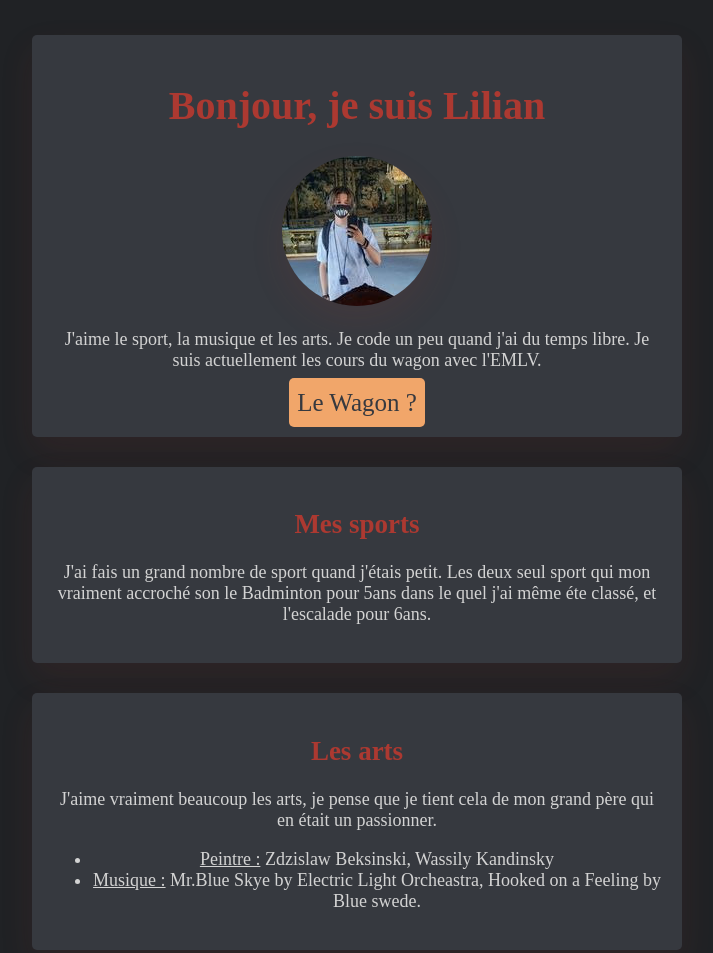
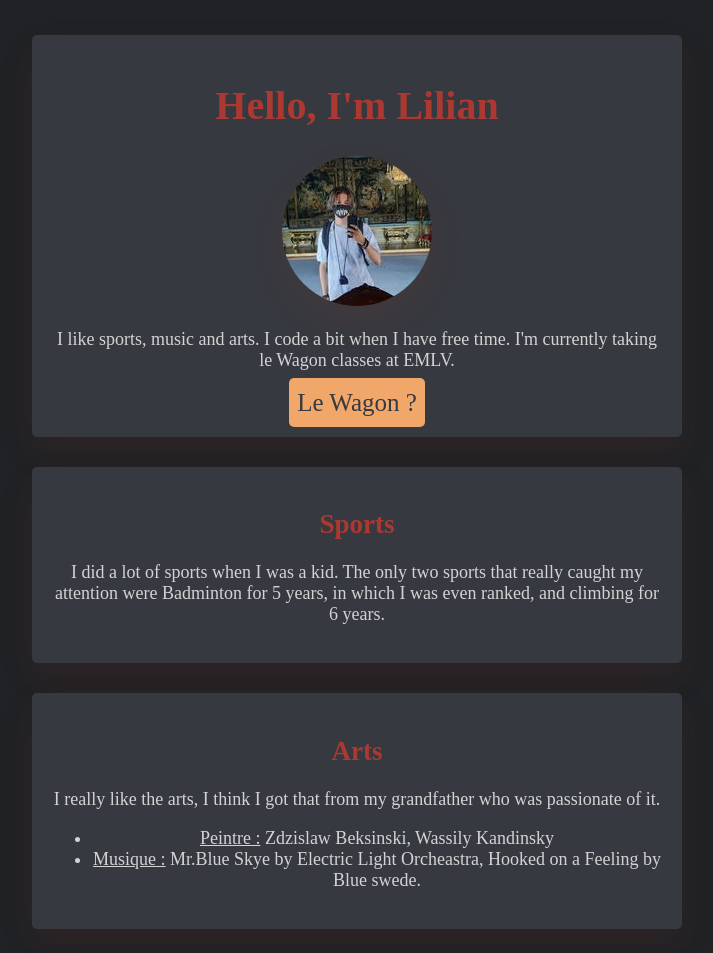
Before and after one commit to lilian-barrier/my-profile, a plain HTML site: page index.html in a window 1280 px wide. Shown: the top 953 px of the page, without its empty margins (283-996 px from the left). Drawn offline with Linux system fonts and the light colour scheme.

Commit message:
Update index.html

```diff
--- a/index.html
+++ b/index.html
@@ -11,18 +11,18 @@
 <body>
   <div class="container">
     <div class="ombrerouge arrondi greyboxes">
-      <h1> Bonjour, je suis Lilian </h1>
+      <h1> Hello, I'm Lilian </h1>
       <img src="PhotoProfil.jpg" alt="Photo de Profil" id="rond" class="ombrerouge">
-      <p> J'aime le sport, la musique et les arts. Je code un peu quand j'ai du temps libre. Je suis actuellement les cours du wagon avec l'EMLV.</p>
+      <p> I like sports, music and arts. I code a bit when I have free time. I'm currently taking le Wagon classes at EMLV.</p>
       <a href="https://www.lewagon.com" target="_blank" class="arrondi" id="button">Le Wagon ?</a>
     </div>
     <div class="ombrerouge arrondi greyboxes">
-      <h2> Mes sports </h2>
-      <p> J'ai fais un grand nombre de sport quand j'étais petit. Les deux seul sport qui mon vraiment accroché son le Badminton pour 5ans dans le quel j'ai même éte classé, et l'escalade pour 6ans. </p>
+      <h2> Sports </h2>
+      <p> I did a lot of sports when I was a kid. The only two sports that really caught my attention were Badminton for 5 years, in which I was even ranked, and climbing for 6 years. </p>
     </div>
     <div class="ombrerouge arrondi greyboxes">
-      <h2> Les arts </h2>
-      <p> J'aime vraiment beaucoup les arts, je pense que je tient cela de mon grand père qui en était un passionner.</p>
+      <h2> Arts </h2>
+      <p> I really like the arts, I think I got that from my grandfather who was passionate of it.</p>
       <ul>
         <li><u>Peintre :</u> Zdzislaw Beksinski, Wassily Kandinsky</li>
         <li><u>Musique :</u> Mr.Blue Skye by Electric Light Orcheastra, Hooked on a Feeling by Blue swede.</li>
```
